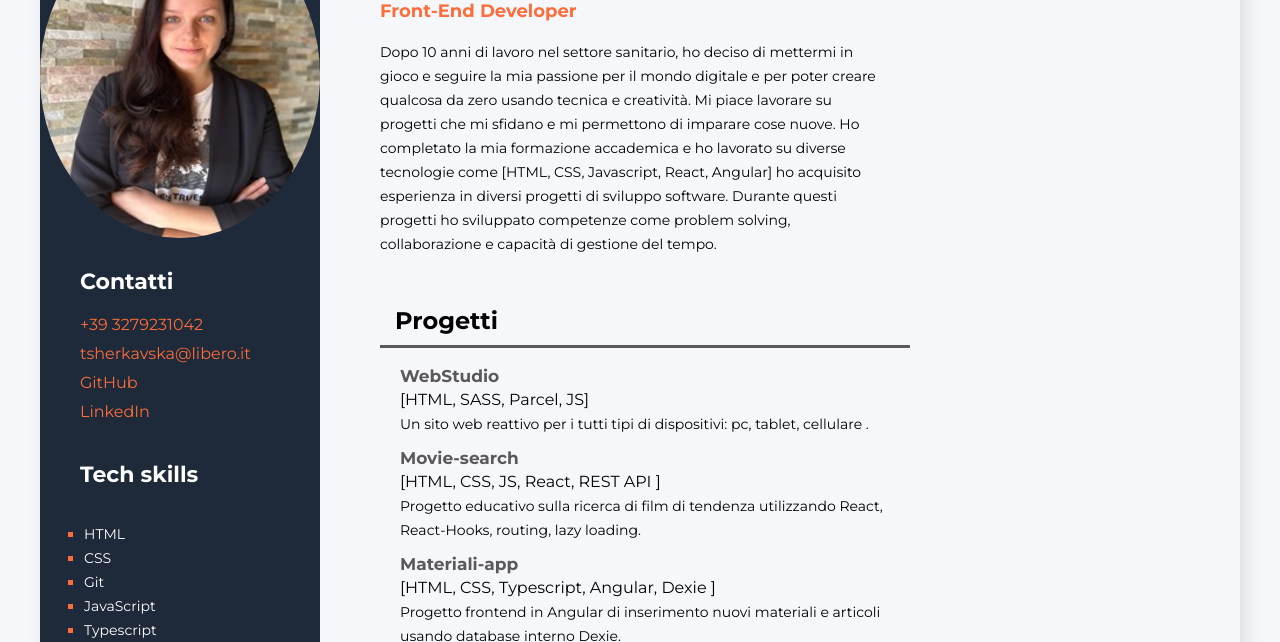
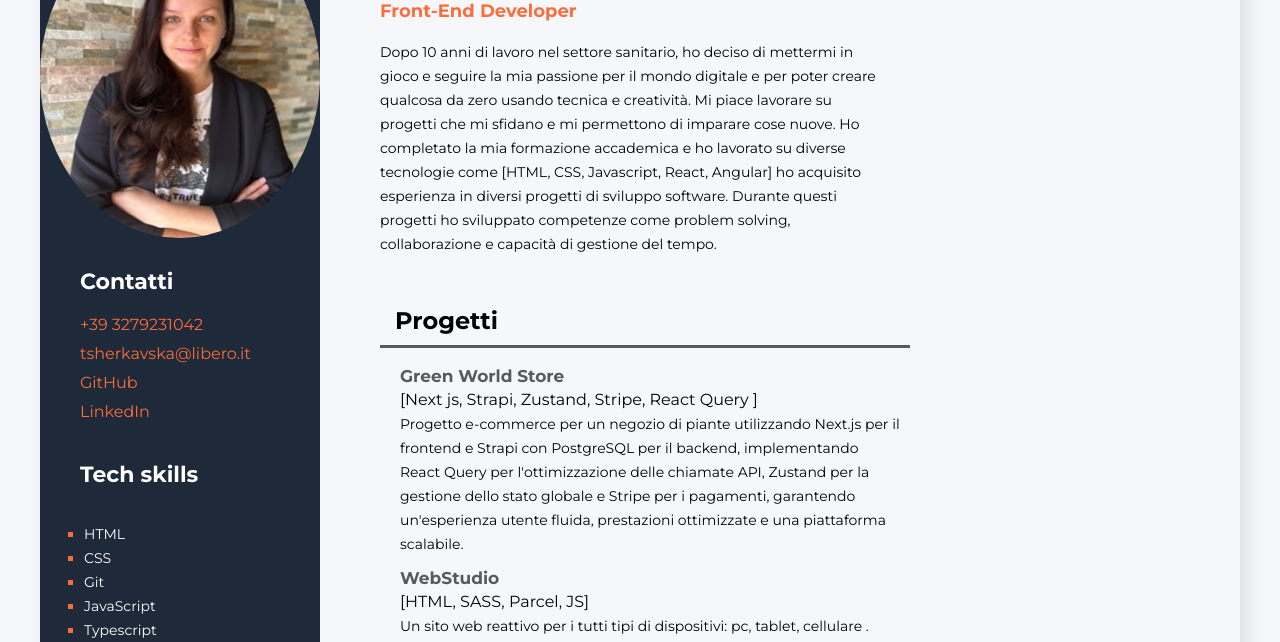
Before and after one commit to tsherkavskaAnna/My-CV, a plain HTML site: page index.html in a window 1280 px wide. Shown: the part 167-809 px from the top of the page. Drawn offline with Linux system fonts and the light colour scheme.

Commit message:
add progect e-commerce

```diff
--- a/index.html
+++ b/index.html
@@ -41,6 +41,27 @@
 						<li class="project_item">
 							<a
 								class="project_link"
+								href="https://green-world-shop.vercel.app/"
+								target="_blank"
+								>Green World Store</a
+							>
+							<p class="project_tool">
+								[Next js, Strapi, Zustand, Stripe, React Query ]
+							</p>
+							<p class="project_description">
+								Progetto e-commerce per un negozio di piante
+								utilizzando Next.js per il frontend e Strapi con
+								PostgreSQL per il backend, implementando React
+								Query per l'ottimizzazione delle chiamate API,
+								Zustand per la gestione dello stato globale e
+								Stripe per i pagamenti, garantendo un'esperienza
+								utente fluida, prestazioni ottimizzate e una
+								piattaforma scalabile.
+							</p>
+						</li>
+						<li class="project_item">
+							<a
+								class="project_link"
 								href="https://web-studio-lab.netlify.app"
 								target="_blank"
 								>WebStudio</a
@@ -65,22 +86,6 @@
 								Progetto educativo sulla ricerca di film di
 								tendenza utilizzando React, React-Hooks,
 								routing, lazy loading.
-							</p>
-						</li>
-						<li class="project_item">
-							<a
-								class="project_link"
-								href="https://materiali-app.netlify.app"
-								target="_blank"
-								>Materiali-app</a
-							>
-							<p class="project_tool">
-								[HTML, CSS, Typescript, Angular, Dexie ]
-							</p>
-							<p class="project_description">
-								Progetto frontend in Angular di inserimento
-								nuovi materiali e articoli usando database
-								interno Dexie.
 							</p>
 						</li>
 					</ol>
```
